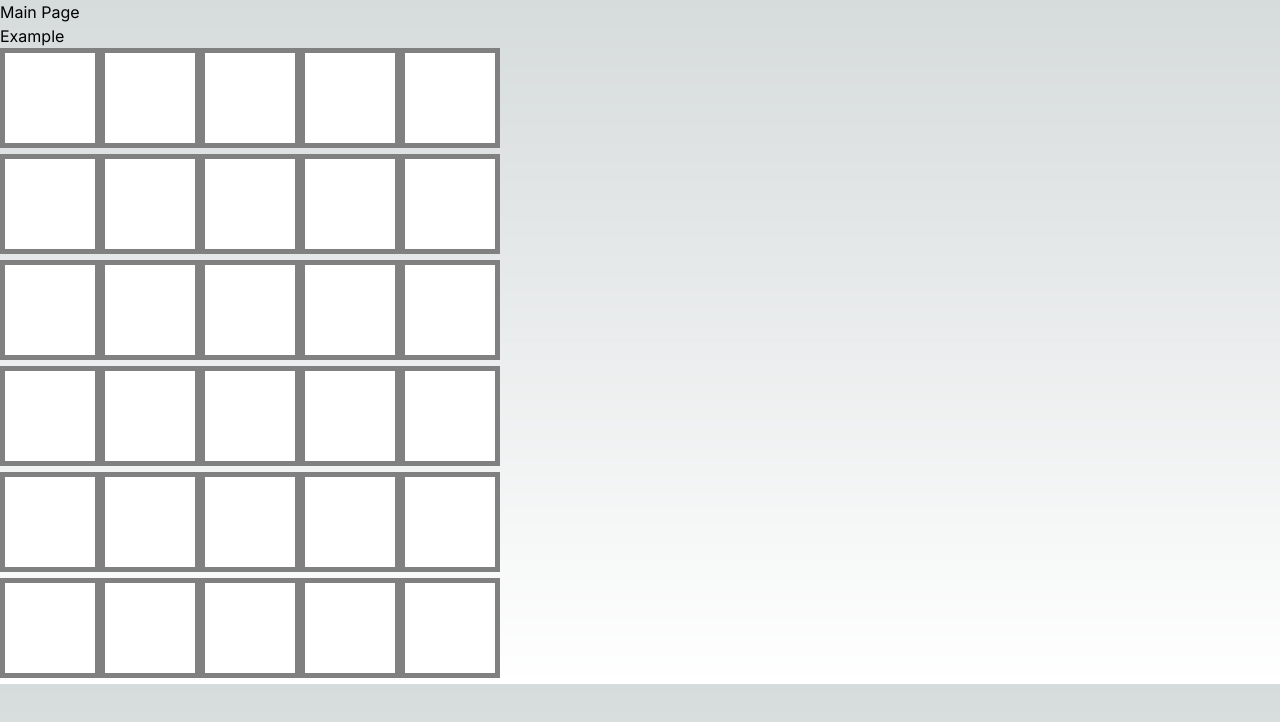
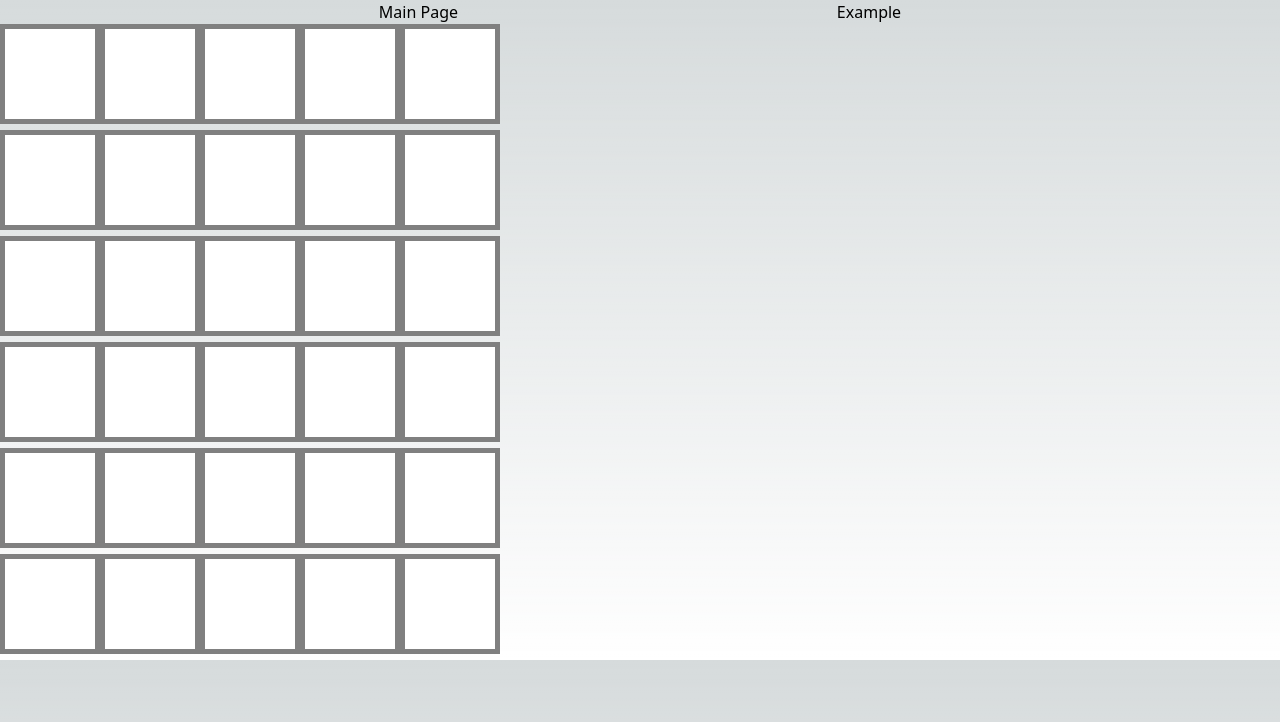
Before and after one commit to rainearcher/wordish, a Next.js app: page / in a window 1280 px wide. Shown: the top 722 px of the page. Built offline with nearby package versions, Linux system fonts and the light colour scheme.

Commit message:
flex main header

```diff
--- a/app/globals.css
+++ b/app/globals.css
@@ -35,5 +35,9 @@ body {
   border: solid;
   border-width: 5px;
   border-color: gray;
-  padding: 5px;
 }
+
+.rootHeader {
+  display: flex;
+  justify-content: space-evenly;
+}
--- a/app/layout.tsx
+++ b/app/layout.tsx
@@ -16,13 +16,15 @@ export default function RootLayout({
   children: React.ReactNode
 }) {
   return (
-    <main>
-      <div>
-      <Link href="/">Main Page</Link>
-      <div></div>
-      <Link href="/example">Example</Link>
-      </div>
-      <body className={inter.className}>{children}</body>
-    </main>
+    <html>
+      <body>
+        <div className="rootHeader">
+          <Link href="/">Main Page</Link>
+          <Link href="/example">Example</Link>
+        </div>
+        <div className={inter.className}>{children}</div>
+      </body>
+
+    </html>
   )
 }
--- a/app/page.tsx
+++ b/app/page.tsx
@@ -5,7 +5,7 @@ function LetterSquare({letter}: {letter?: string}) {
 }
 
 function Row() {
-  return <div>
+  return <div className="row">
     <LetterSquare/>
     <LetterSquare/>
     <LetterSquare/>
```
